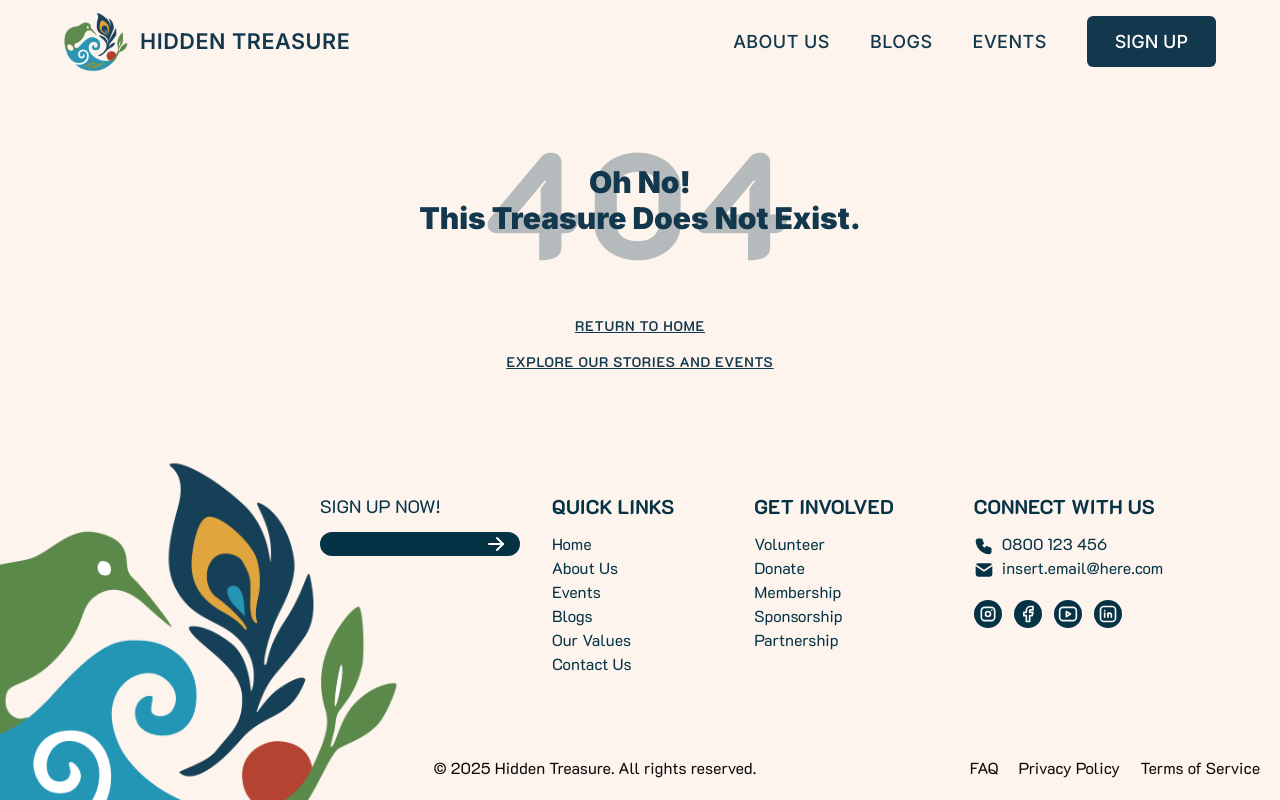
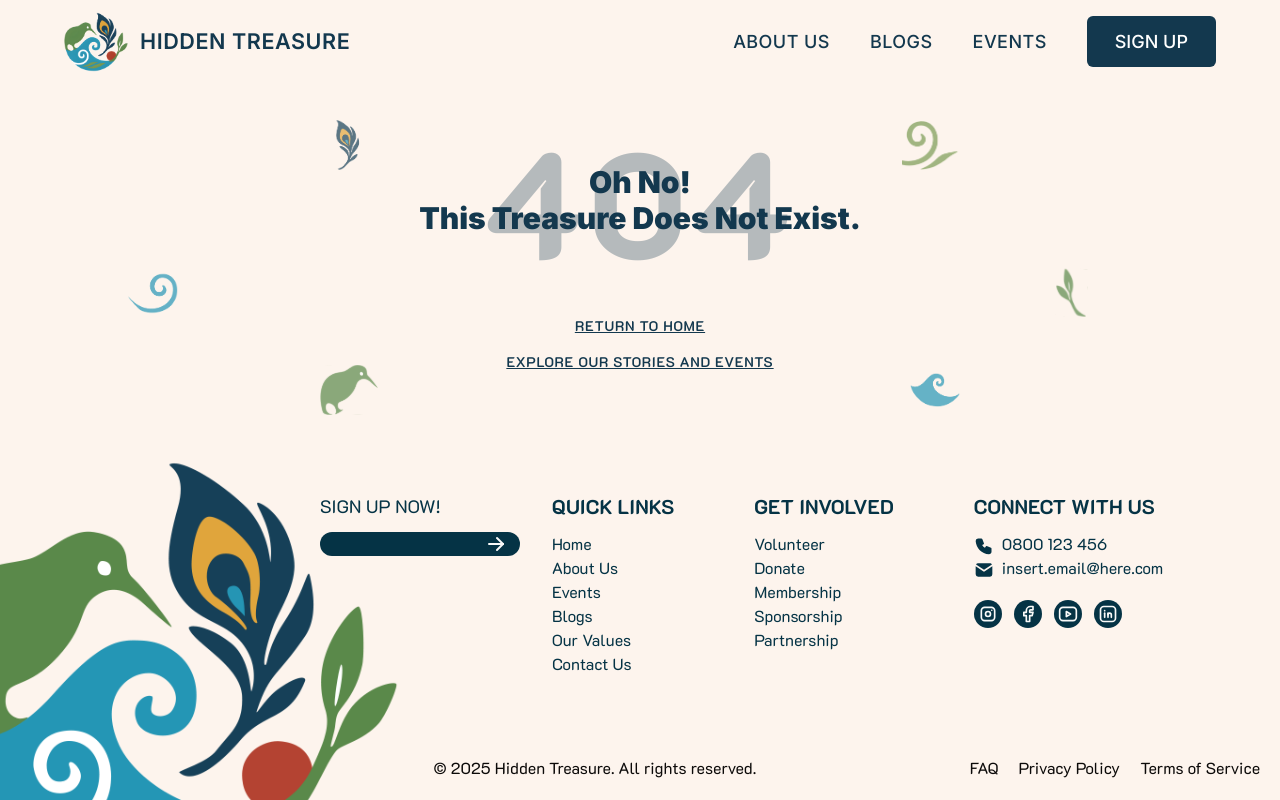
Before and after one commit to UoaWDCC/hidtreas, a Next.js app: page / in a window 1280 px wide. Built offline with nearby package versions, Linux system fonts and the light colour scheme.

Commit message:
feat: added extra assets in the background

```diff
--- a/src/app/(frontend)/[...notFound]/page.tsx
+++ b/src/app/(frontend)/[...notFound]/page.tsx
@@ -1,6 +1,46 @@
 import Footer from '@/components/common/Footer'
 import Header from '@/components/common/Header'
 import '../global.css'
+import feather from '@/assets/big_feather.png'
+import kiwi from '@/assets/kiwiBird.svg'
+import blueKoru from '@/assets/blue_koru.png'
+import koruAndLeaf from '@/assets/koruAndLeaf.png'
+import blueWave from '@/assets/blue_wave.png'
+import leaf from '@/assets/leaf.svg'
+import Image from 'next/image'
+
+const bgImages = [
+  {
+    key: 'bigFeather',
+    src: feather,
+    class: 'top-[10%] left-[25%]',
+  },
+  {
+    key: 'koruAndLeaf',
+    src: koruAndLeaf,
+    class: 'top-[10%] right-[25%]',
+  },
+  {
+    key: 'blueKoru',
+    src: blueKoru,
+    class: 'top-[50%] left-[10%]',
+  },
+  {
+    key: 'leaf',
+    src: leaf,
+    class: 'top-[50%] right-[15%]',
+  },
+  {
+    key: 'bigKiwi',
+    src: kiwi,
+    class: 'bottom-[10%] left-[25%]',
+  },
+  {
+    key: 'blueWave',
+    src: blueWave,
+    class: 'bottom-[10%] right-[25%]',
+  },
+]
 
 export default async function NotFound() {
   return (
@@ -8,10 +48,10 @@ export default async function NotFound() {
       <Header />
 
       {/* Entire 404 Page */}
-      <div className="w-full h-full flex flex-col items-center justify-center text-center">
+      <div className="w-full h-full flex flex-col items-center justify-center text-center relative z-20">
         {/* Centerpiece with 404 message */}
         <div className="text-3xl font-black relative flex flex-col items-center justify-center">
-          <div className="text-5xl font-[900] tracking-widest absolute z-10 opacity-30">
+          <div className="text-5xl font-[900] tracking-widest absolute -z-10 opacity-30">
             <h2 className="font-black text-[150px]">404</h2>
           </div>
           <h1>Oh No!</h1>
@@ -23,6 +63,19 @@ export default async function NotFound() {
           <a href="/">Return to Home</a>
           <a href="/events">Explore our Stories and Events</a>
         </div>
+
+        {/* All the extras in the background */}
+        <div className="absolute w-full h-full opacity-70 hidden md:block -z-10">
+          {bgImages?.map((img) => (
+            <Image
+              key={img.key}
+              src={img.src}
+              alt=""
+              className={`absolute ${img.class}`}
+              height={50}
+            />
+          ))}
+        </div>
       </div>
       <Footer />
     </div>
```
